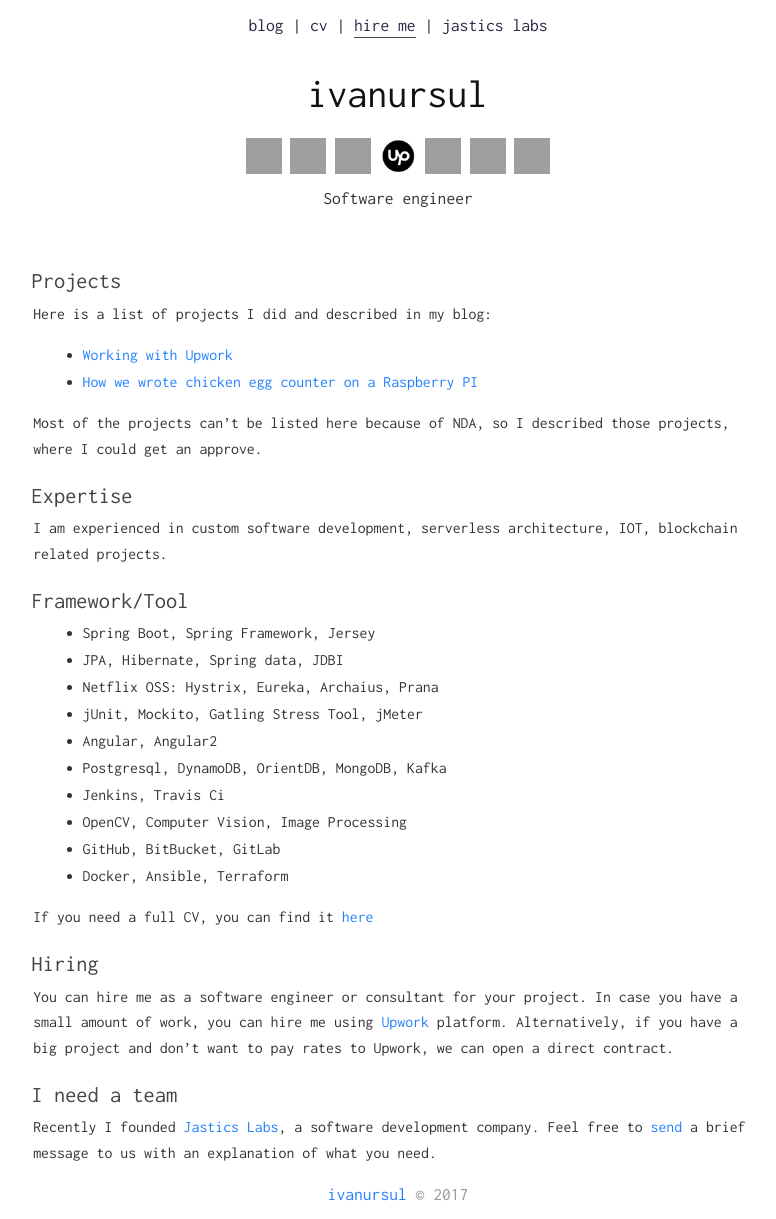
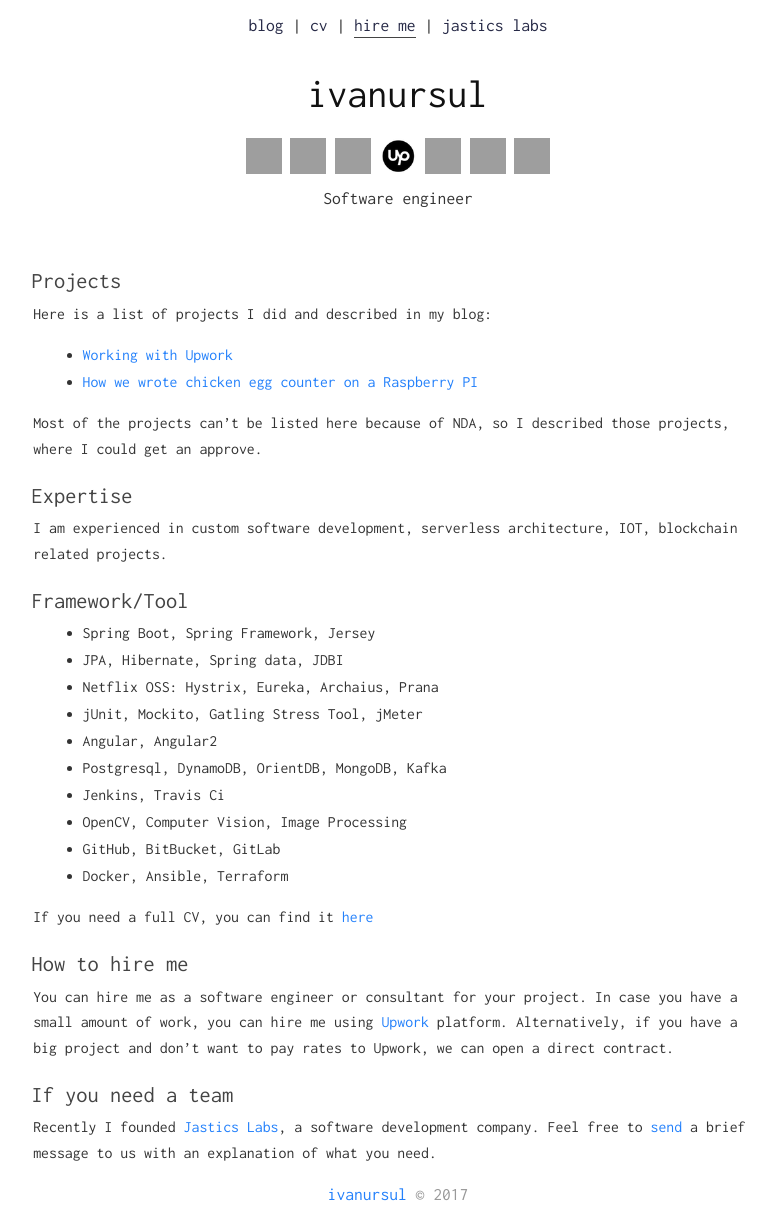
Before and after one commit to ivanursul/ivanursul, a Jekyll site: the page built from hire_me.md, in a window 1280 px wide, cut to the strip 0-1219 px from the top of the page. Shown: the whole strip, without its empty margins (242-1018 px from the left). Built offline with Jekyll 4.4.1, drawn with Linux system fonts in a browser that asks for light colours; our own code applies the rules of GitHub Pages for plain Markdown files; grey boxes are pictures that could not be loaded.

```diff
--- a/hire_me.md
+++ b/hire_me.md
@@ -29,8 +29,8 @@
 
 If you need a full CV, you can find it [here](https://ivanursul.com/cv)
 
-### Hiring
+### How to hire me
 You can hire me as a software engineer or consultant for your project. In case you have a small amount of work, you can hire me using [Upwork](https://www.upwork.com/freelancers/~01773bdc595f0cec47) platform. Alternatively, if you have a big project and don't want to pay rates to Upwork, we can open a direct contract.
 
-### I need a team
+### If you need a team
 Recently I founded [Jastics Labs](https://jastics.com/), a software development company. Feel free to [send](https://jastics.com/hire) a brief message to us with an explanation of what you need.
```
